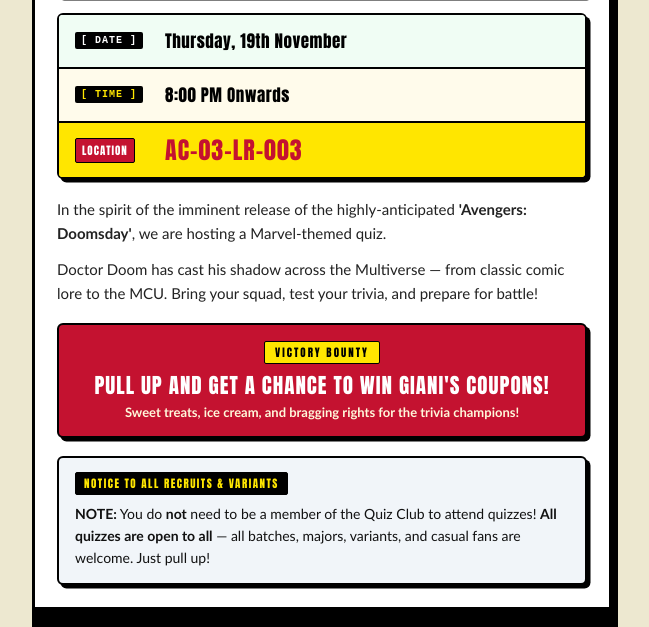
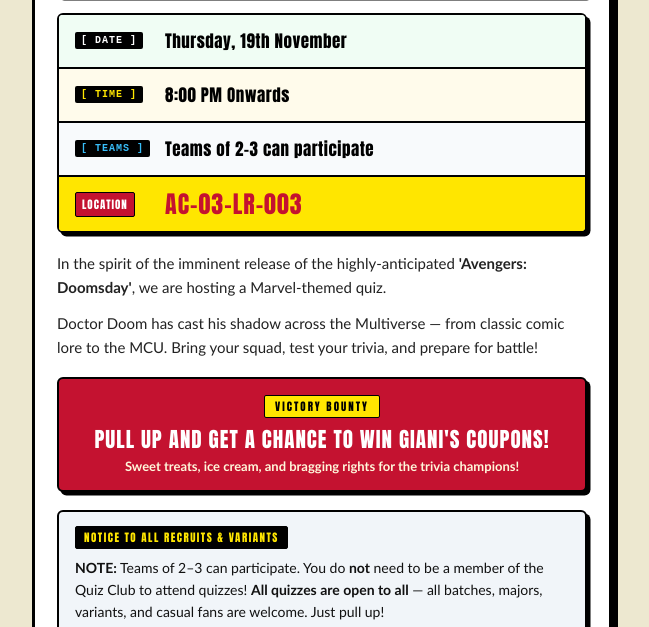
Before and after one commit to DeadPull3000/tech-and-data, a plain HTML site: page road-to-doomsday/email/email.html in a window 1280 px wide. Shown: the part 1015-1642 px from the top of the page, without its empty margins (318-967 px from the left). Drawn offline with Linux system fonts and the light colour scheme.

Commit message:
feat(road-to-doomsday): add team participation info (teams of 2-3) to email

```diff
--- a/road-to-doomsday/email/email.html
+++ b/road-to-doomsday/email/email.html
@@ -214,6 +214,26 @@
                   </td>
                 </tr>
 
+                <!-- Squad / Team Size Row -->
+                <tr>
+                  <td style="padding: 13px 16px; border-bottom: 2px solid #000000; background-color: #F8FAFC; background-image: linear-gradient(to bottom, #F8FAFC, #F8FAFC);">
+                    <table width="100%" cellpadding="0" cellspacing="0" border="0">
+                      <tr>
+                        <td width="90" valign="middle">
+                          <div style="display: inline-block; background-color: #000000; color: #38BDF8; font-family: 'Courier New', Courier, monospace; font-size: 10px; font-weight: bold; padding: 3px 6px; letter-spacing: 1px; border-radius: 2px;">
+                            [ TEAMS ]
+                          </div>
+                        </td>
+                        <td valign="middle" align="left">
+                          <div class="txt-black" style="font-family: 'Impact', 'Arial Black', sans-serif; font-size: 17px; color: #000000; letter-spacing: 0.5px;">
+                            Teams of 2&ndash;3 can participate
+                          </div>
+                        </td>
+                      </tr>
+                    </table>
+                  </td>
+                </tr>
+
                 <!-- Venue Row -->
                 <tr>
                   <td style="padding: 14px 16px; background-color: #FFE600; background-image: linear-gradient(to bottom, #FFE600, #FFE600);">
@@ -287,7 +307,7 @@
                       NOTICE TO ALL RECRUITS &amp; VARIANTS
                     </div>
                     <div class="txt-black" style="font-family: 'Trebuchet MS', 'Segoe UI', Arial, sans-serif; font-size: 14px; line-height: 1.55; color: #111111;">
-                      <strong>NOTE:</strong> You do <strong>not</strong> need to be a member of the Quiz Club to attend quizzes! <strong>All quizzes are open to all</strong> &mdash; all batches, majors, variants, and casual fans are welcome. Just pull up!
+                      <strong>NOTE:</strong> Teams of 2&ndash;3 can participate. You do <strong>not</strong> need to be a member of the Quiz Club to attend quizzes! <strong>All quizzes are open to all</strong> &mdash; all batches, majors, variants, and casual fans are welcome. Just pull up!
                     </div>
                   </td>
                 </tr>
--- a/road-to-doomsday/email/email.txt
+++ b/road-to-doomsday/email/email.txt
@@ -7,6 +7,7 @@ GREETINGS ASHOKA,
 [ DATE ]  : Thursday, 19th November
 [ TIME ]  : 8:00 PM onwards
 [ VENUE ] : AC-03-LR-003
+[ TEAMS ] : Teams of 2-3 can participate
 
 In the spirit of the imminent release of the highly-anticipated 'Avengers: Doomsday', we are hosting a Marvel-themed quiz!
 
@@ -16,7 +17,7 @@ Doctor Doom has cast his shadow across the Multiverse. From classic comic panels
 Pull up and get a chance to win Giani's coupons!
 
 -- NOTICE TO ALL RECRUITS --
-You do not need to be a member of the Quiz Club to attend quizzes! All quizzes are open to all.
+Teams of 2-3 can participate. You do not need to be a member of the Quiz Club to attend quizzes! All quizzes are open to all.
 
 EXCELSIOR!
 
```
Also changed, not shown: road-to-doomsday/email/build-email.js (+21 -1 lines), road-to-doomsday/email/email_embed.html (+21 -1 lines).
